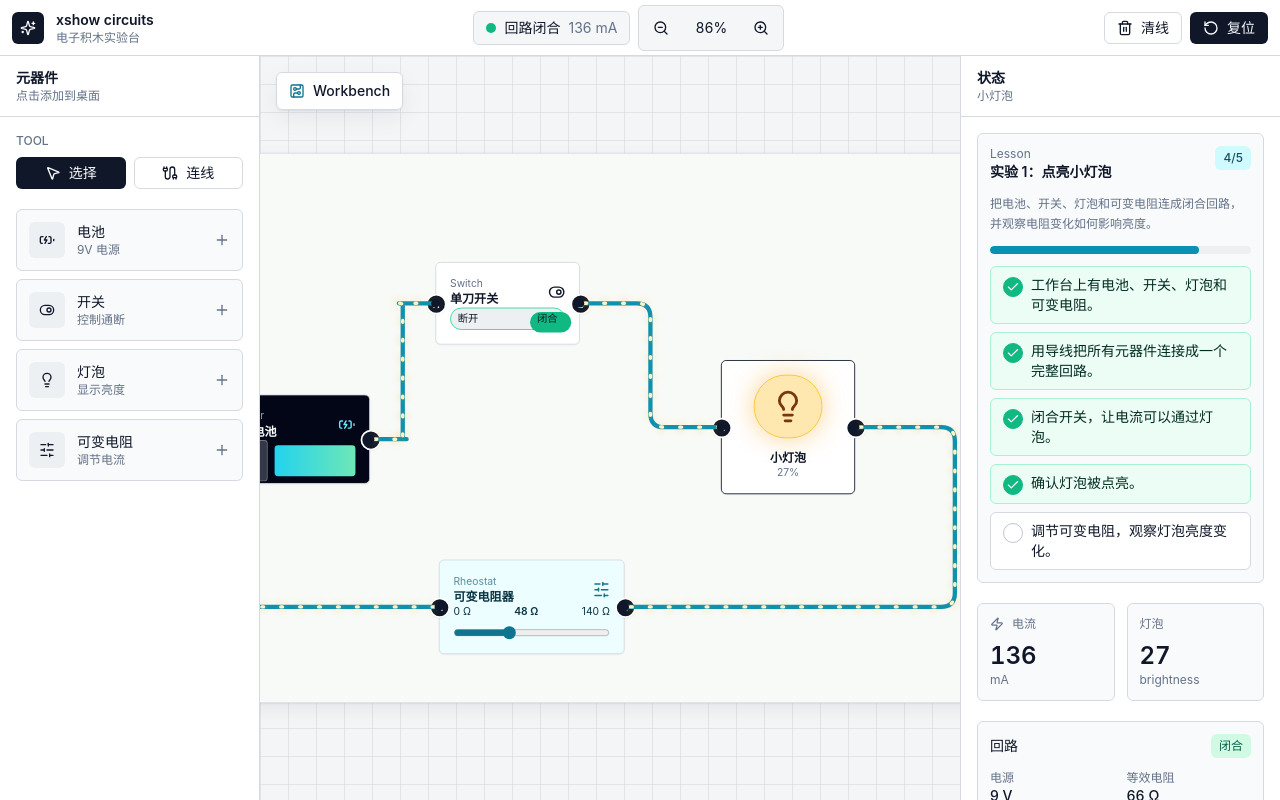
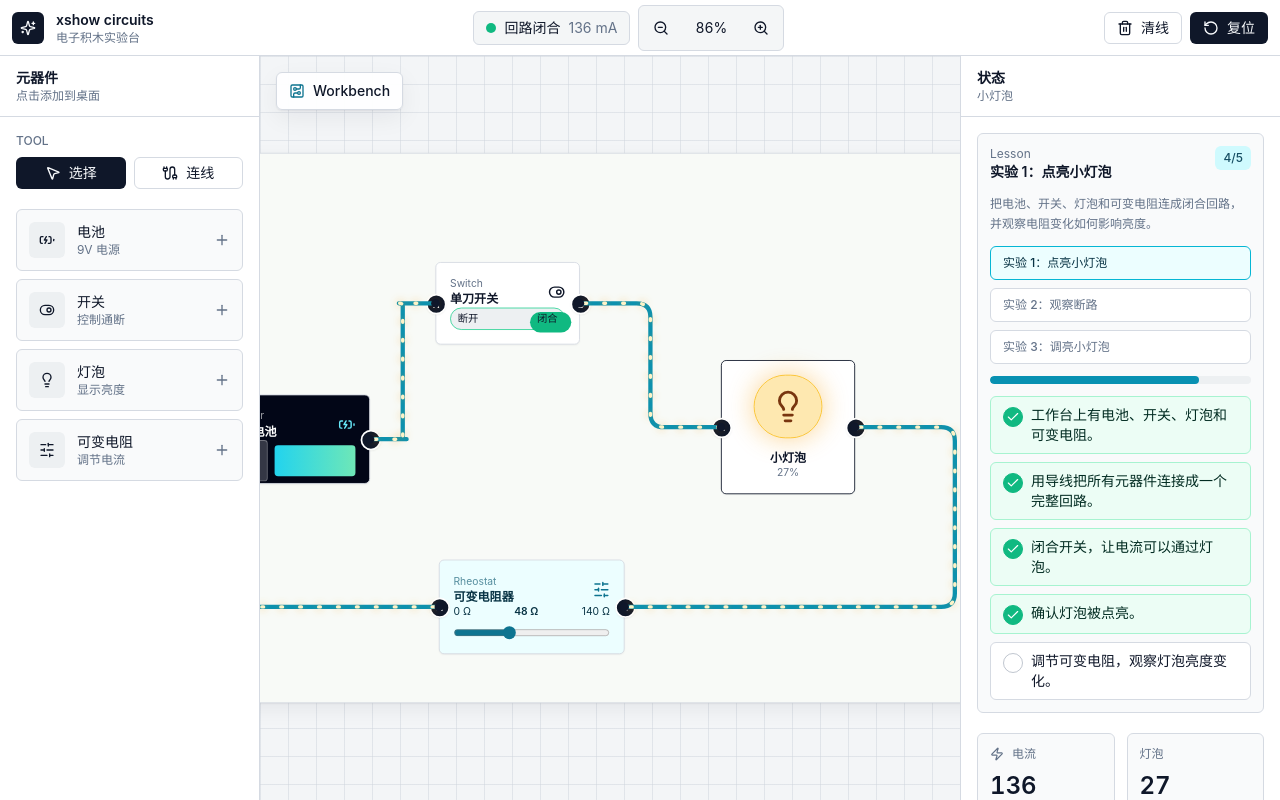
Before and after one commit to glwang-g/xshow, a Vue app: page / in a window 1280 px wide. Built offline with nearby package versions, Linux system fonts and the light colour scheme.

Commit message:
feat: add multiple guided lessons

```diff
--- a/src/data/lessons.ts
+++ b/src/data/lessons.ts
@@ -1,8 +1,13 @@
 export type LessonCheckId =
   | "hasStarterParts"
   | "hasClosedCircuit"
+  | "hasOpenCircuit"
   | "hasClosedSwitch"
+  | "hasOpenSwitch"
   | "hasLitBulb"
+  | "hasDarkBulb"
+  | "hasBrightBulb"
+  | "hasLowResistance"
   | "hasAdjustedResistor";
 
 export type LessonStep = {
@@ -51,4 +56,58 @@ export const lessonCatalog: Lesson[] = [
       },
     ],
   },
+  {
+    id: "open-the-circuit",
+    title: "实验 2：观察断路",
+    objective: "通过开关断开回路，观察电流动画和灯泡亮度如何立即消失。",
+    steps: [
+      {
+        id: "parts",
+        description: "工作台上有电池、开关、灯泡和可变电阻。",
+        checkId: "hasStarterParts",
+      },
+      {
+        id: "open-switch",
+        description: "断开开关。",
+        checkId: "hasOpenSwitch",
+      },
+      {
+        id: "open-circuit",
+        description: "确认回路状态变为断开。",
+        checkId: "hasOpenCircuit",
+      },
+      {
+        id: "dark-bulb",
+        description: "确认灯泡熄灭。",
+        checkId: "hasDarkBulb",
+      },
+    ],
+  },
+  {
+    id: "dim-the-bulb",
+    title: "实验 3：调亮小灯泡",
+    objective: "保持回路闭合，降低可变电阻阻值，观察灯泡亮度随电流增强而变亮。",
+    steps: [
+      {
+        id: "closed-switch",
+        description: "闭合开关，让回路保持通电。",
+        checkId: "hasClosedSwitch",
+      },
+      {
+        id: "closed-circuit",
+        description: "确认回路处于闭合状态。",
+        checkId: "hasClosedCircuit",
+      },
+      {
+        id: "low-resistance",
+        description: "把可变电阻调到较低阻值。",
+        checkId: "hasLowResistance",
+      },
+      {
+        id: "bright-bulb",
+        description: "观察灯泡明显变亮。",
+        checkId: "hasBrightBulb",
+      },
+    ],
+  },
 ];
--- a/src/views/Home.vue
+++ b/src/views/Home.vue
@@ -71,6 +71,7 @@ type Edge = {
 
 const board = useBoardStore();
 const workbenchRef = ref<HTMLElement | null>(null);
+const activeLessonId = ref(lessonCatalog[0].id);
 const hoveredWireId = ref<string | null>(null);
 const hoveredEndpoint = ref<{ wireId: string; end: WireEnd } | null>(null);
 const selectedTerminal = ref<TerminalRef | null>(null);
@@ -209,13 +210,18 @@ const currentAnimationDuration = computed(() => {
 
 const lessonCheckers: Record<LessonCheckId, () => boolean> = {
   hasAdjustedResistor: () => parts.value.some((part) => part.type === "resistor" && (part.resistance ?? 0) !== 48),
+  hasBrightBulb: () => mainBulbBrightness.value >= 0.4,
   hasClosedCircuit: () => simulation.value.closed,
   hasClosedSwitch: () => parts.value.some((part) => part.type === "switch" && part.closed),
+  hasDarkBulb: () => mainBulbBrightness.value === 0,
   hasLitBulb: () => mainBulbBrightness.value > 0,
+  hasLowResistance: () => parts.value.some((part) => part.type === "resistor" && (part.resistance ?? 0) <= 24),
+  hasOpenCircuit: () => !simulation.value.closed,
+  hasOpenSwitch: () => parts.value.some((part) => part.type === "switch" && !part.closed),
   hasStarterParts: () =>
     ["battery", "switch", "bulb", "resistor"].every((type) => parts.value.some((part) => part.type === type)),
 };
-const activeLesson = computed(() => lessonCatalog[0]);
+const activeLesson = computed(() => lessonCatalog.find((lesson) => lesson.id === activeLessonId.value) ?? lessonCatalog[0]);
 const lessonStepStates = computed(() =>
   activeLesson.value.steps.map((step) => ({
     ...step,
@@ -1375,6 +1381,21 @@ function evaluateCircuit(sourceParts: CircuitPart[], sourceWires: Wire[]) {
             <p class="mb-3 text-xs leading-5 text-muted-foreground">
               {{ activeLesson.objective }}
             </p>
+            <div class="mb-3 grid grid-cols-1 gap-2">
+              <button
+                v-for="lesson in lessonCatalog"
+                :key="lesson.id"
+                class="rounded-md border px-3 py-2 text-left text-xs transition-colors"
+                :class="
+                  activeLessonId === lesson.id
+                    ? 'border-cyan-500 bg-cyan-50 text-cyan-950'
+                    : 'bg-card text-muted-foreground hover:bg-muted'
+                "
+                @click="activeLessonId = lesson.id"
+              >
+                <span class="block truncate font-medium">{{ lesson.title }}</span>
+              </button>
+            </div>
             <div class="mb-3 h-2 overflow-hidden rounded-full bg-muted">
               <div
                 class="h-full rounded-full bg-cyan-600 transition-all"
```
Also changed, not shown: 7 other files (tests, documents, lock files or other folders).
